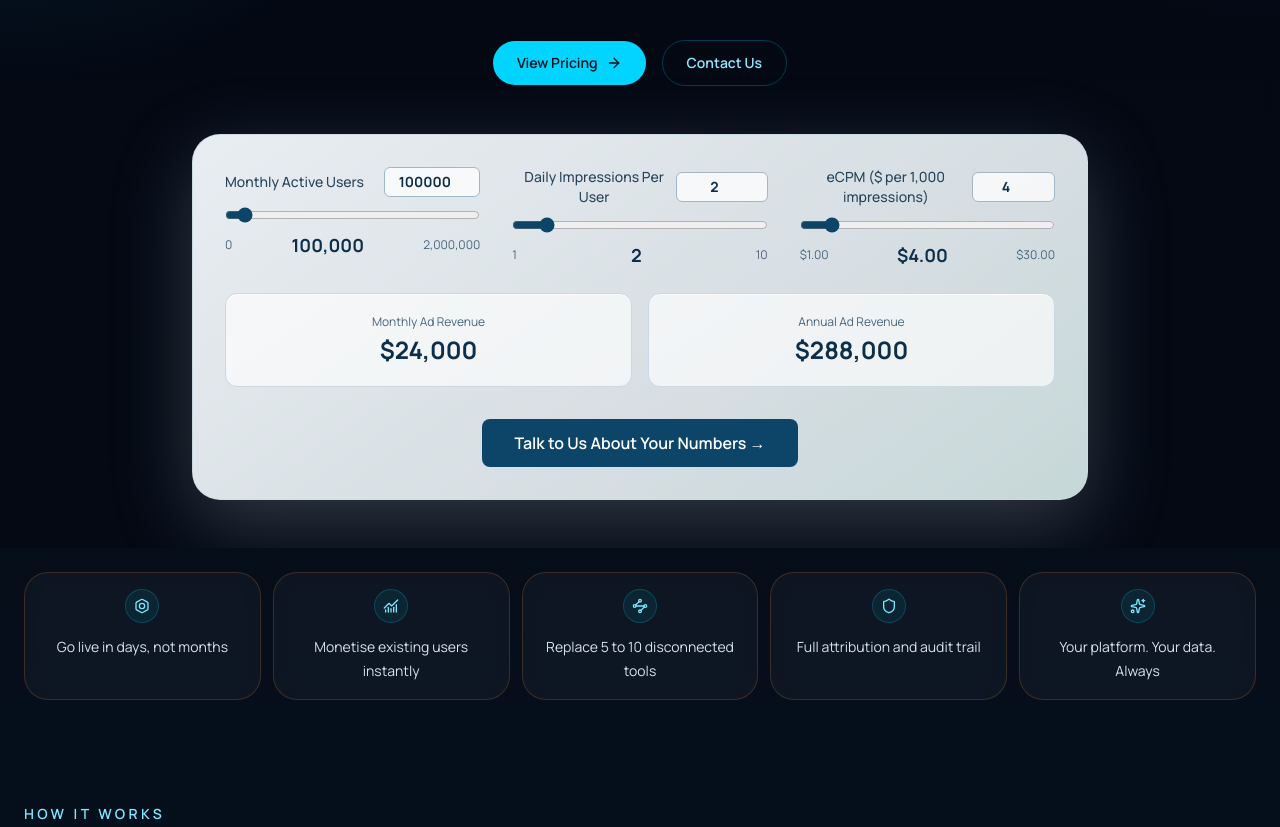
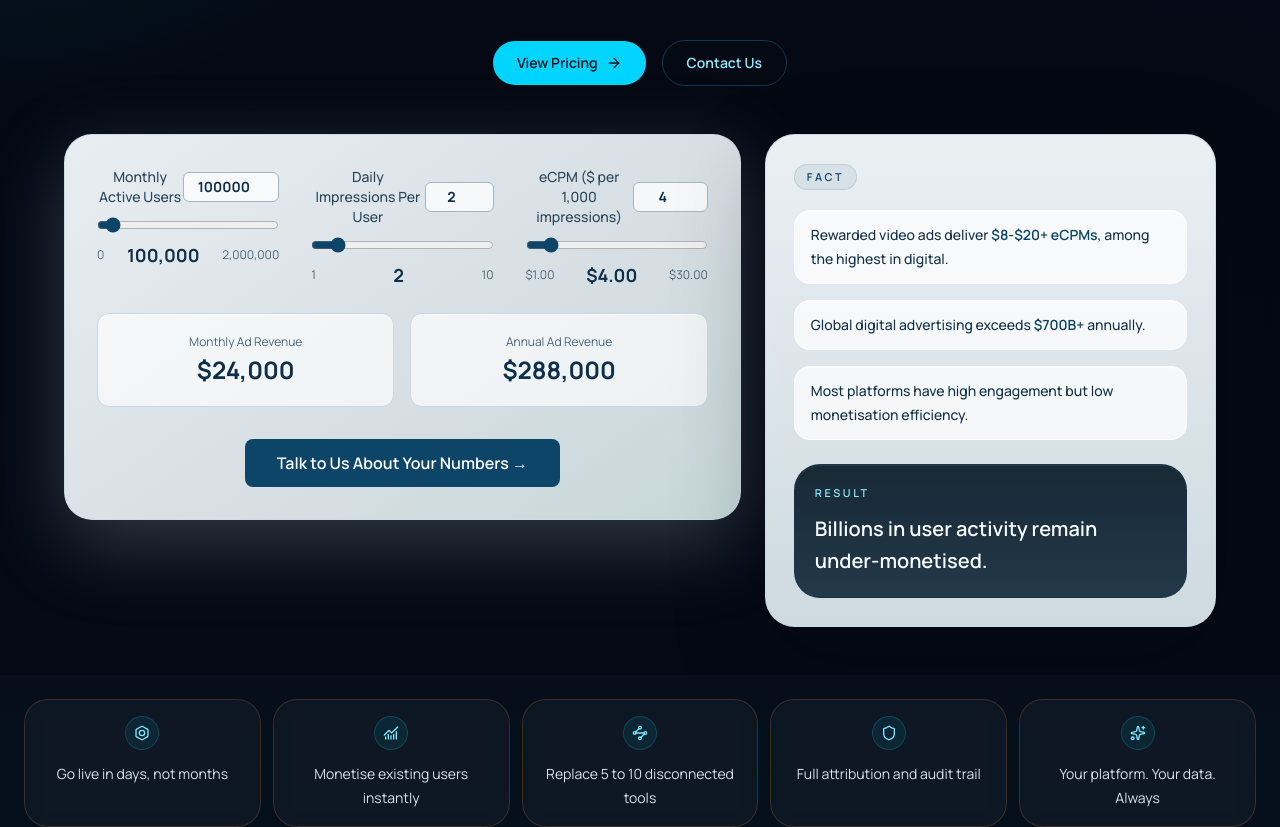
Before and after one commit to morgan9hips-sketch/AdRevTechnologies_Production, a Next.js app in the folder website_production/: page / in a window 1280 px wide. Shown: the part 560-1387 px from the top of the page. Built offline with nearby package versions, Linux system fonts and the light colour scheme.

Commit message:
Add hero-side market signal card

```diff
--- a/website_production/components/marketing/home/hero-section.tsx
+++ b/website_production/components/marketing/home/hero-section.tsx
@@ -41,8 +41,54 @@ export function HeroSection() {
             </Link>
           </div>
 
-          <div className="mt-12 w-full max-w-5xl">
-            <RevenueCalculator />
+          <div className="mt-12 grid w-full max-w-6xl gap-6 lg:grid-cols-[minmax(0,1.2fr)_minmax(300px,0.8fr)] lg:items-stretch">
+            <div className="min-w-0">
+              <RevenueCalculator />
+            </div>
+
+            <aside className="flex h-full flex-col justify-between rounded-[30px] border border-[#c9d8e2]/70 bg-[linear-gradient(180deg,rgba(244,249,252,0.96),rgba(223,236,242,0.92))] p-6 text-left shadow-[0_30px_90px_rgba(2,6,15,0.28)] backdrop-blur xl:p-7">
+              <div>
+                <div className="inline-flex rounded-full border border-[#0d4568]/12 bg-[#0d4568]/7 px-3 py-1 text-[0.68rem] font-semibold uppercase tracking-[0.24em] text-[#0d4568]">
+                  Fact
+                </div>
+
+                <div className="mt-5 space-y-4">
+                  <div className="rounded-2xl border border-white/70 bg-white/72 px-4 py-3 shadow-[inset_0_1px_0_rgba(255,255,255,0.6)]">
+                    <p className="text-sm font-medium leading-6 text-[#13324b]">
+                      Rewarded video ads deliver{' '}
+                      <span className="font-semibold text-[#0d4568]">
+                        $8-$20+ eCPMs
+                      </span>
+                      , among the highest in digital.
+                    </p>
+                  </div>
+                  <div className="rounded-2xl border border-white/70 bg-white/72 px-4 py-3 shadow-[inset_0_1px_0_rgba(255,255,255,0.6)]">
+                    <p className="text-sm font-medium leading-6 text-[#13324b]">
+                      Global digital advertising exceeds{' '}
+                      <span className="font-semibold text-[#0d4568]">
+                        $700B+
+                      </span>{' '}
+                      annually.
+                    </p>
+                  </div>
+                  <div className="rounded-2xl border border-white/70 bg-white/72 px-4 py-3 shadow-[inset_0_1px_0_rgba(255,255,255,0.6)]">
+                    <p className="text-sm font-medium leading-6 text-[#13324b]">
+                      Most platforms have high engagement but low monetisation
+                      efficiency.
+                    </p>
+                  </div>
+                </div>
+              </div>
+
+              <div className="mt-6 rounded-[26px] border border-[#0d4568]/14 bg-[linear-gradient(180deg,rgba(8,25,39,0.92),rgba(10,34,52,0.88))] px-5 py-5 text-white shadow-[inset_0_1px_0_rgba(255,255,255,0.06)]">
+                <div className="text-[0.68rem] font-semibold uppercase tracking-[0.24em] text-[#8feaff]">
+                  Result
+                </div>
+                <p className="mt-3 text-xl font-semibold leading-8 text-[#f6fbff]">
+                  Billions in user activity remain under-monetised.
+                </p>
+              </div>
+            </aside>
           </div>
         </div>
       </div>
```
